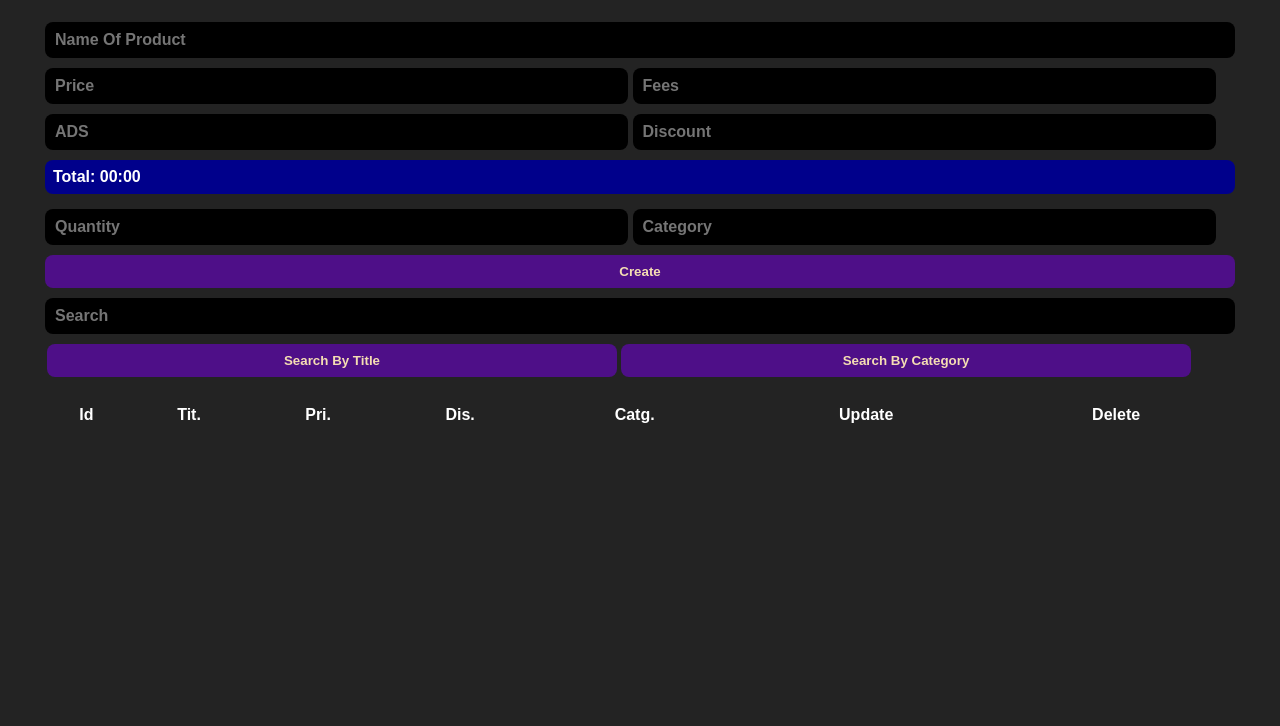
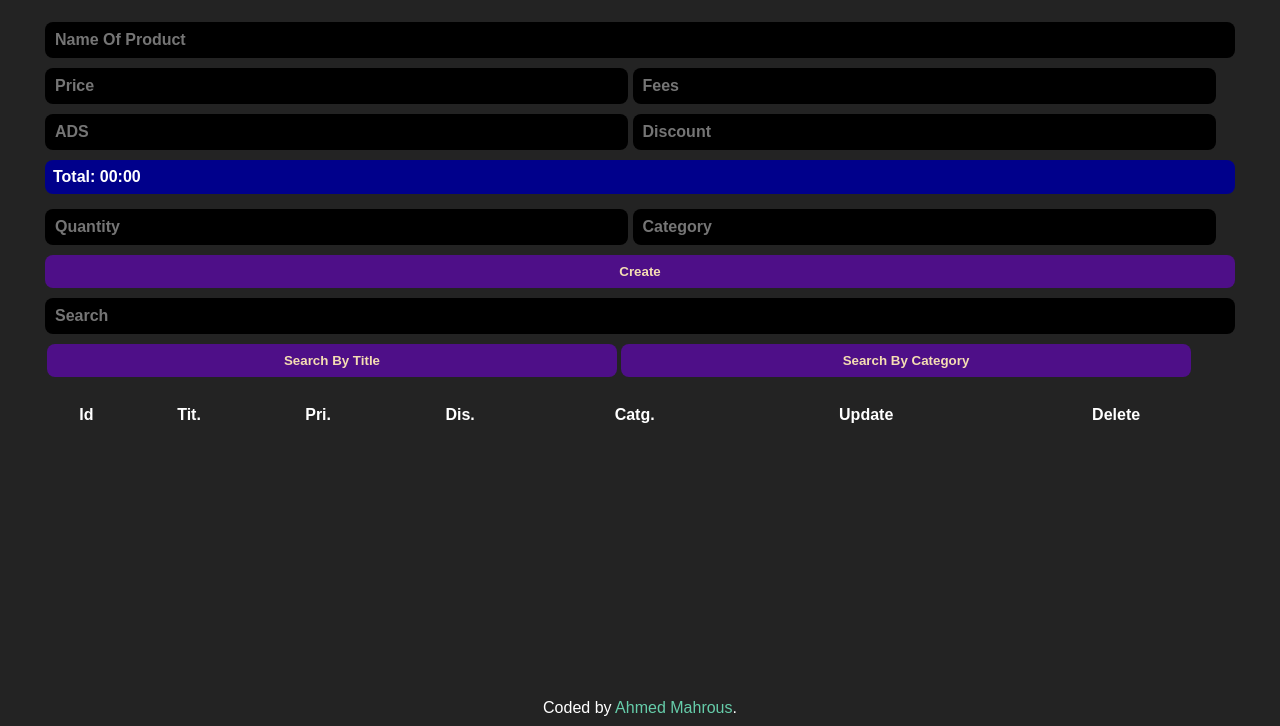
Before and after one commit to AhmedMahrouss/crud-app-responsive, a plain HTML site: page index.html in a window 1280 px wide. Shown: the part 74-800 px from the top of the page. Drawn offline with Linux system fonts and the light colour scheme.

Commit message:
Upload Projects

```diff
--- a/index.html
+++ b/index.html
@@ -60,6 +60,9 @@
 </div>
 </div>
     <!-- End Container -->
+    <div class="attribution">
+        Coded by <a href="#">Ahmed Mahrous</a>.
+      </div>
 <script src="main.js"></script>
 </body>
 </html>
--- a/style.css
+++ b/style.css
@@ -108,3 +108,17 @@ margin-bottom: 5px;
 display: none;
 }
 /* End Container Style */
+
+/* Start attribution */
+.attribution{
+position: absolute;
+bottom: 0;
+left: 50%;
+transform: translate(-50%,-50%);
+color: #fff;
+}
+.attribution a{
+color:mediumaquamarine;
+text-decoration: none;
+}
+/* End attribution */
```
